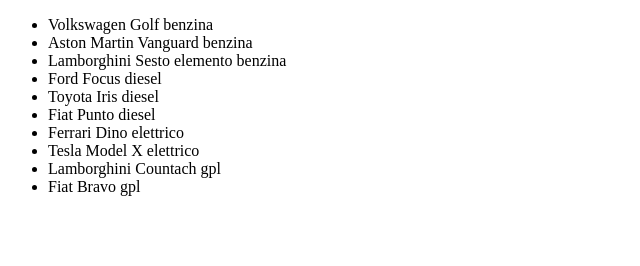
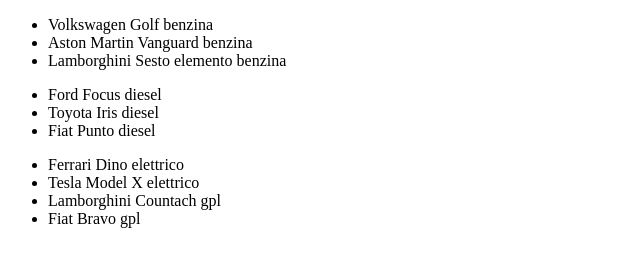
Before and after one commit to Mariosam2/js-jsnacks-blocco-3, a plain HTML site: page jsnack1/index.html in a window 1280 px wide. Shown: the whole page, without its empty margins (0-640 px from the left). Drawn offline with Linux system fonts and the light colour scheme.

Commit message:
appending elements in three differents ul

```diff
--- a/jsnack1/index.html
+++ b/jsnack1/index.html
@@ -8,6 +8,6 @@
     <script src="./main.js" defer></script>
 </head>
 <body>
-    <ul class="container"></ul>
+    <div class="container"></div>
 </body>
 </html>
--- a/jsnack1/main.js
+++ b/jsnack1/main.js
@@ -72,9 +72,12 @@
  * @param {object} array array of objects
  */
 function getAutos(array){
+    let boxEl = document.createElement('ul');
+    boxEl.classList.add('box');
     array.forEach(element => {
         let liEl = document.createElement('li');
         liEl.append(element.marca + ' ' + element.modello + ' ' + element.alimentazione);
-        container.append(liEl);
+        boxEl.append(liEl);
     });
+    container.append(boxEl);
 }
```
